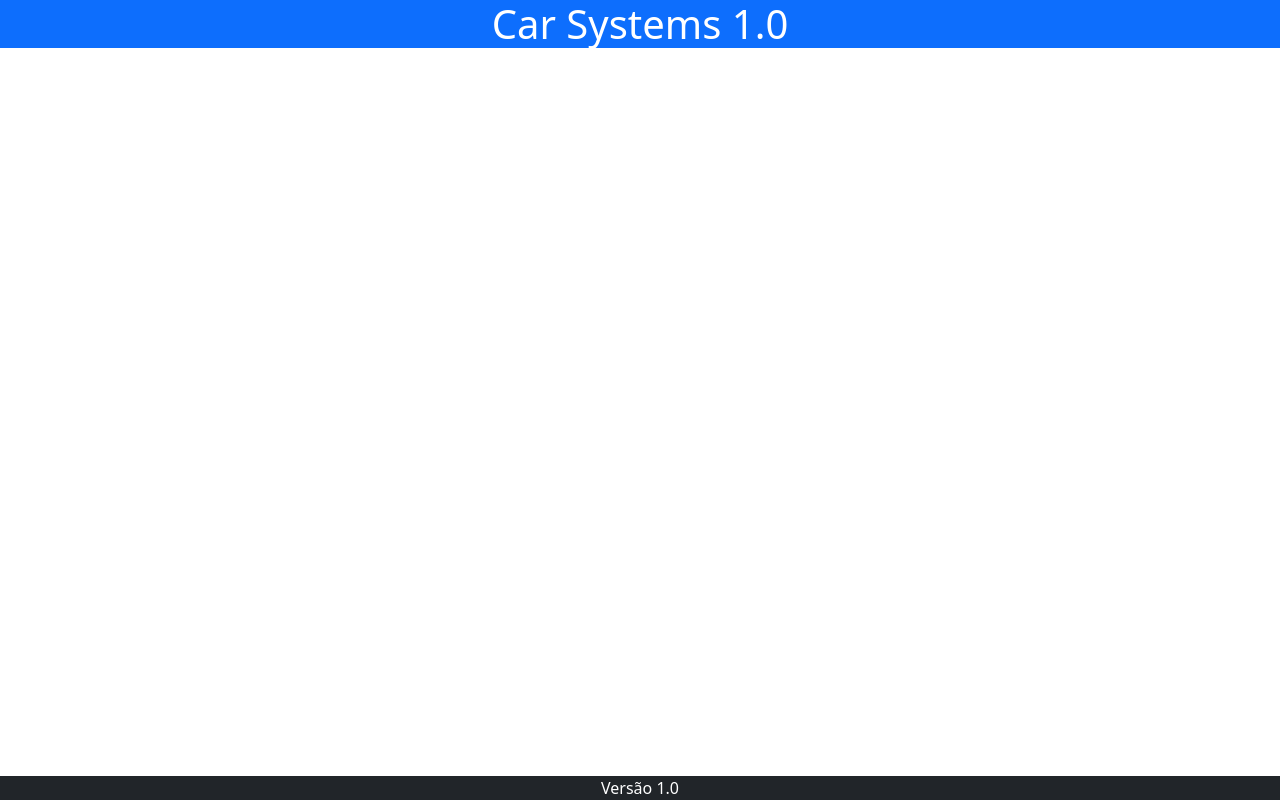
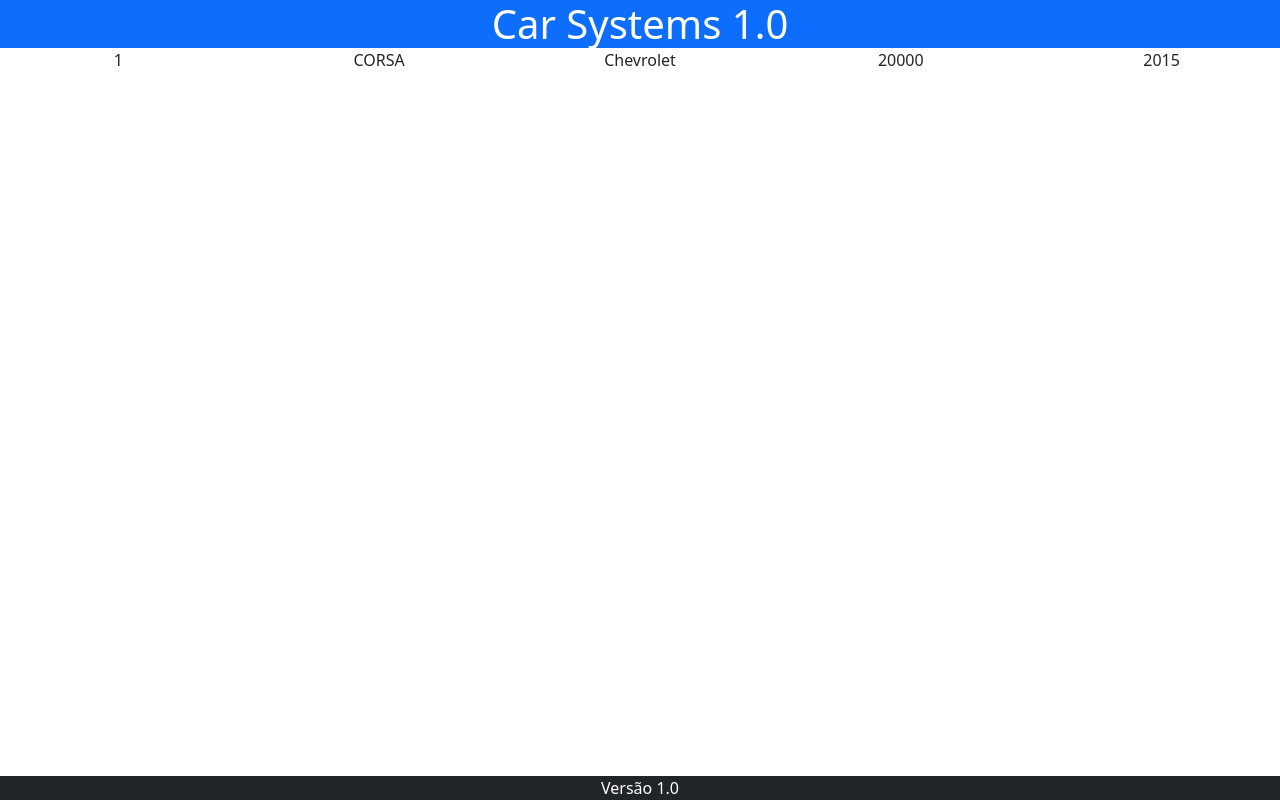
Before and after one commit to erossecundus/BootCampDevJr_m3c2-Carros, an Angular app: page / in a window 1280 px wide. Built offline with nearby package versions, Linux system fonts and the light colour scheme.

Commit message:
closes #3 - Componente Car; Interface Car

```diff
--- a/src/app/app.component.html
+++ b/src/app/app.component.html
@@ -1,2 +1,4 @@
 <app-header></app-header>
+<app-car></app-car>
+
 <app-footer></app-footer>
--- a/src/app/app.module.ts
+++ b/src/app/app.module.ts
@@ -6,12 +6,14 @@ import { AppComponent } from './app.component';
 import { NgbModule } from '@ng-bootstrap/ng-bootstrap';
 import { HeaderComponent } from './components/header/header.component';
 import { FooterComponent } from './components/footer/footer.component';
+import { CarComponent } from './components/car/car.component';
 
 @NgModule({
   declarations: [
     AppComponent,
     HeaderComponent,
-    FooterComponent
+    FooterComponent,
+    CarComponent
   ],
   imports: [
     BrowserModule,
--- /dev/null
+++ b/src/app/car.ts
@@ -0,0 +1,7 @@
+export interface Car {
+  id : number;
+  name : string;
+  assembler : string;
+  price : number;
+  year : number;
+}
--- /dev/null
+++ b/src/app/components/car/car.component.html
@@ -0,0 +1,17 @@
+<div class="row text-center">
+  <div class="col">
+    {{car.id}}
+  </div>
+  <div class="col">
+    {{car.name | uppercase}}
+  </div>
+  <div class="col">
+    {{car.assembler}}
+  </div>
+  <div class="col">
+    {{car.price}}
+  </div>
+  <div class="col">
+    {{car.year}}
+  </div>
+</div>
--- /dev/null
+++ b/src/app/components/car/car.component.ts
@@ -0,0 +1,13 @@
+import { Component } from '@angular/core';
+import { Car } from '../../car';
+
+@Component({
+  selector: 'app-car',
+  templateUrl: './car.component.html',
+  styleUrl: './car.component.css'
+})
+export class CarComponent {
+  car : Car = {
+    id:1, name:'corsa', assembler:'Chevrolet', price:20000, year:2015
+  };
+}
```
Also changed, not shown: src/app/components/car/car.component.css (added), 1 other file (tests, documents, lock files or other folders).
